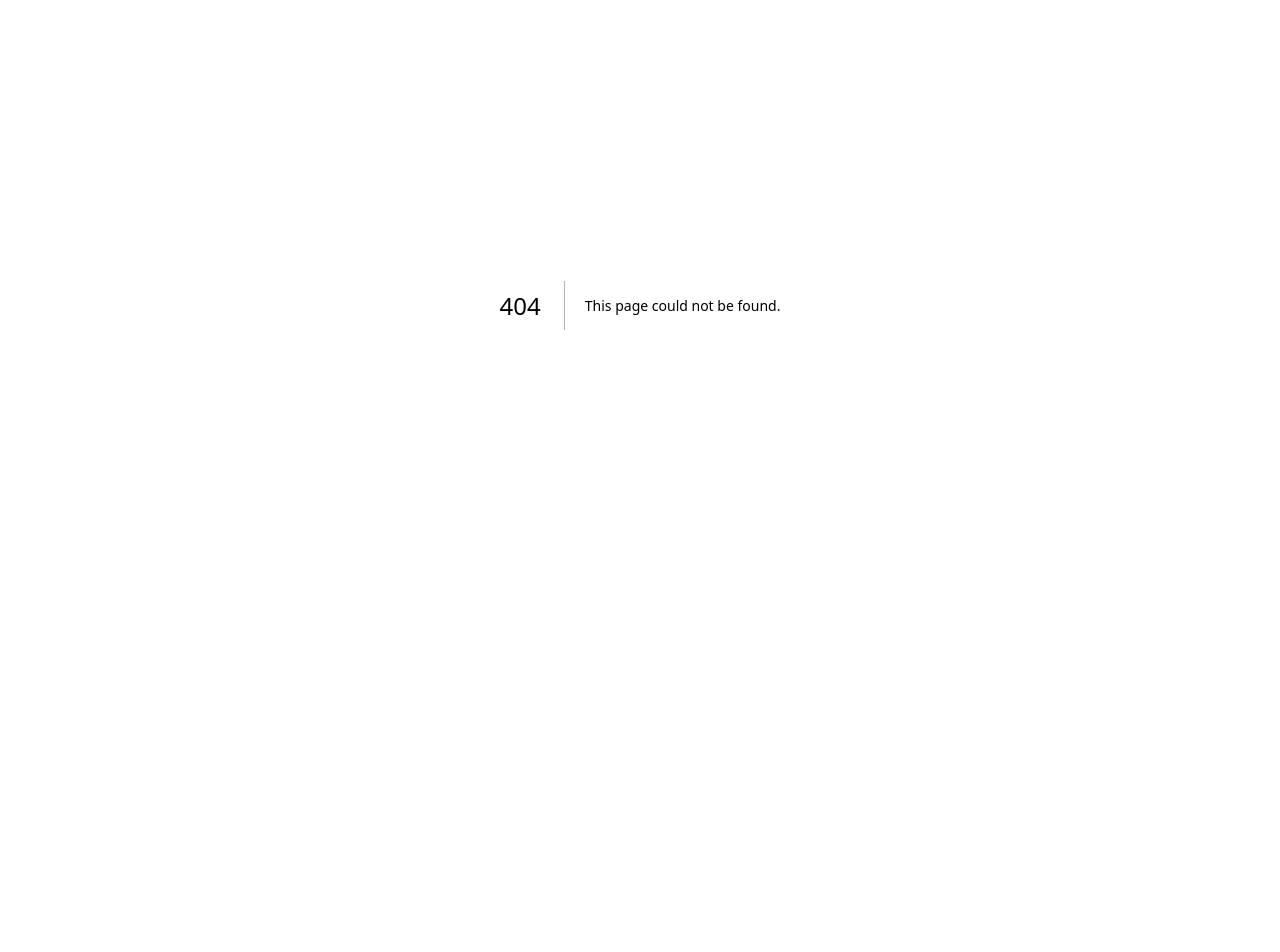
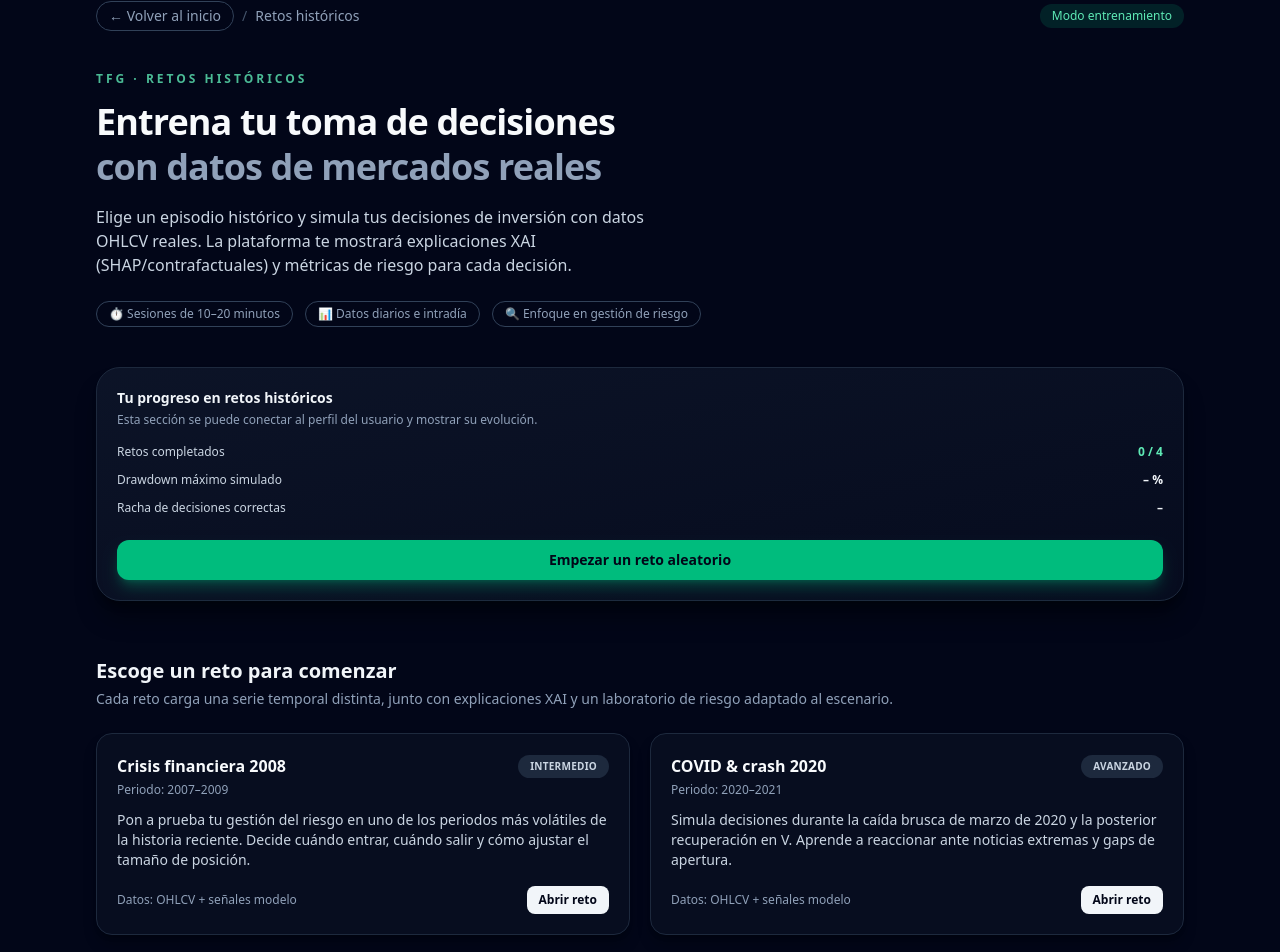
Before and after one commit to MiguelSanchez7/TFG-Informatica, a Next.js app in the folder front-tfg/: page /retos-historicos in a window 1280 px wide. Before the commit this address had no page. Shown: the part 95-1047 px from the top of the page. Before the commit the page ends 800 px from the top, so only its background shows below. Built offline with nearby package versions, Linux system fonts and the light colour scheme.

Commit message:
Añade página de Retos Históricos y link desde la home

```diff
--- a/front-tfg/src/app/page.tsx
+++ b/front-tfg/src/app/page.tsx
@@ -68,7 +68,7 @@ export default function Home() {
         <div className="grid gap-6 sm:grid-cols-3">
           {[
             {
-              href: "/retos",
+              href: "/retos-historicos",
               title: "Retos históricos",
               desc: "Decide comprar/evitar con datos hasta la fecha T. Sin fuga de futuro.",
               cta: "Explorar →",
--- /dev/null
+++ b/front-tfg/src/app/retos-historicos/page.tsx
@@ -0,0 +1,175 @@
+// src/app/retos-historicos/page.tsx
+import Link from "next/link";
+
+const retos = [
+  {
+    id: 1,
+    titulo: "Crisis financiera 2008",
+    periodo: "2007–2009",
+    nivel: "Intermedio",
+    descripcion:
+      "Pon a prueba tu gestión del riesgo en uno de los periodos más volátiles de la historia reciente. Decide cuándo entrar, cuándo salir y cómo ajustar el tamaño de posición.",
+  },
+  {
+    id: 2,
+    titulo: "COVID & crash 2020",
+    periodo: "2020–2021",
+    nivel: "Avanzado",
+    descripcion:
+      "Simula decisiones durante la caída brusca de marzo de 2020 y la posterior recuperación en V. Aprende a reaccionar ante noticias extremas y gaps de apertura.",
+  },
+  {
+    id: 3,
+    titulo: "Burbuja tecnológica",
+    periodo: "1999–2001",
+    nivel: "Avanzado",
+    descripcion:
+      "Vive la euforia de la burbuja puntocom y entrena cómo gestionar burbujas, momentum extremo y caídas prolongadas.",
+  },
+  {
+    id: 4,
+    titulo: "Régimen lateral prolongado",
+    periodo: "Escenario sintético",
+    nivel: "Principiante",
+    descripcion:
+      "Practica en un mercado aburrido y lateral, ideal para entender conceptos básicos de stops, objetivos y gestión del riesgo sin movimientos extremos.",
+  },
+];
+
+export default function RetosHistoricosPage() {
+  return (
+    <main className="min-h-screen bg-slate-950 text-slate-50">
+      <div className="mx-auto flex max-w-6xl flex-col gap-10 px-4 pb-16 pt-24 md:px-8">
+        {/* Migas de pan + volver */}
+        <div className="flex items-center justify-between gap-4 text-sm text-slate-400">
+          <div className="flex items-center gap-2">
+            <Link
+              href="/"
+              className="rounded-full border border-slate-700 px-3 py-1 hover:bg-slate-800/60"
+            >
+              ← Volver al inicio
+            </Link>
+            <span className="hidden text-slate-600 md:inline">/</span>
+            <span className="hidden text-slate-400 md:inline">
+              Retos históricos
+            </span>
+          </div>
+          <span className="rounded-full bg-emerald-500/15 px-3 py-1 text-xs font-medium text-emerald-300">
+            Modo entrenamiento
+          </span>
+        </div>
+
+        {/* Hero */}
+        <section className="grid gap-10 md:grid-cols-[1.3fr,1fr] md:items-center">
+          <div>
+            <p className="text-xs font-semibold tracking-[0.25em] text-emerald-300/80">
+              TFG · RETOS HISTÓRICOS
+            </p>
+            <h1 className="mt-3 text-3xl font-bold leading-tight tracking-tight text-slate-50 md:text-4xl">
+              Entrena tu toma de decisiones
+              <span className="block text-slate-400">
+                con datos de mercados reales
+              </span>
+            </h1>
+            <p className="mt-4 max-w-xl text-sm text-slate-300 md:text-base">
+              Elige un episodio histórico y simula tus decisiones de inversión
+              con datos OHLCV reales. La plataforma te mostrará explicaciones
+              XAI (SHAP/contrafactuales) y métricas de riesgo para cada
+              decisión.
+            </p>
+
+            <div className="mt-6 flex flex-wrap items-center gap-3 text-xs text-slate-400">
+              <span className="rounded-full border border-slate-700 px-3 py-1">
+                ⏱ Sesiones de 10–20 minutos
+              </span>
+              <span className="rounded-full border border-slate-700 px-3 py-1">
+                📊 Datos diarios e intradía
+              </span>
+              <span className="rounded-full border border-slate-700 px-3 py-1">
+                🔍 Enfoque en gestión de riesgo
+              </span>
+            </div>
+          </div>
+
+          {/* Panel lateral: resumen de progreso (placeholder) */}
+          <div className="rounded-3xl border border-slate-800 bg-gradient-to-br from-slate-900/80 to-slate-900/30 p-5 shadow-xl shadow-black/40">
+            <h2 className="text-sm font-semibold text-slate-100">
+              Tu progreso en retos históricos
+            </h2>
+            <p className="mt-1 text-xs text-slate-400">
+              Esta sección se puede conectar al perfil del usuario y mostrar su
+              evolución.
+            </p>
+
+            <div className="mt-4 space-y-3 text-xs">
+              <div className="flex items-center justify-between">
+                <span className="text-slate-300">Retos completados</span>
+                <span className="font-semibold text-emerald-300">0 / 4</span>
+              </div>
+              <div className="flex items-center justify-between">
+                <span className="text-slate-300">Drawdown máximo simulado</span>
+                <span className="font-semibold text-slate-100">– %</span>
+              </div>
+              <div className="flex items-center justify-between">
+                <span className="text-slate-300">Racha de decisiones correctas</span>
+                <span className="font-semibold text-slate-100">–</span>
+              </div>
+            </div>
+
+            <button
+              className="mt-6 w-full rounded-xl bg-emerald-500 px-4 py-2.5 text-sm font-semibold text-slate-950 shadow-lg shadow-emerald-500/30 transition hover:bg-emerald-400"
+            >
+              Empezar un reto aleatorio
+            </button>
+          </div>
+        </section>
+
+        {/* Lista de retos */}
+        <section className="mt-4">
+          <h2 className="text-lg font-semibold text-slate-100 md:text-xl">
+            Escoge un reto para comenzar
+          </h2>
+          <p className="mt-1 text-sm text-slate-400">
+            Cada reto carga una serie temporal distinta, junto con explicaciones
+            XAI y un laboratorio de riesgo adaptado al escenario.
+          </p>
+
+          <div className="mt-6 grid gap-5 md:grid-cols-2">
+            {retos.map((reto) => (
+              <article
+                key={reto.id}
+                className="group flex flex-col justify-between rounded-2xl border border-slate-800 bg-slate-900/40 p-5 shadow-lg shadow-black/30 transition hover:-translate-y-1 hover:border-emerald-500/60 hover:bg-slate-900/80"
+              >
+                <div>
+                  <div className="flex items-center justify-between gap-2">
+                    <h3 className="text-base font-semibold text-slate-50">
+                      {reto.titulo}
+                    </h3>
+                    <span className="rounded-full bg-slate-800 px-3 py-1 text-[10px] font-semibold uppercase tracking-wide text-slate-300">
+                      {reto.nivel}
+                    </span>
+                  </div>
+                  <p className="mt-1 text-xs text-slate-400">
+                    Periodo: {reto.periodo}
+                  </p>
+                  <p className="mt-3 text-sm text-slate-300">
+                    {reto.descripcion}
+                  </p>
+                </div>
+
+                <div className="mt-4 flex items-center justify-between text-xs">
+                  <span className="text-slate-400">
+                    Datos: OHLCV + señales modelo
+                  </span>
+                  <button className="rounded-lg bg-slate-100 px-3 py-1.5 text-xs font-semibold text-slate-950 transition group-hover:bg-emerald-400 group-hover:text-slate-950">
+                    Abrir reto
+                  </button>
+                </div>
+              </article>
+            ))}
+          </div>
+        </section>
+      </div>
+    </main>
+  );
+}
```
